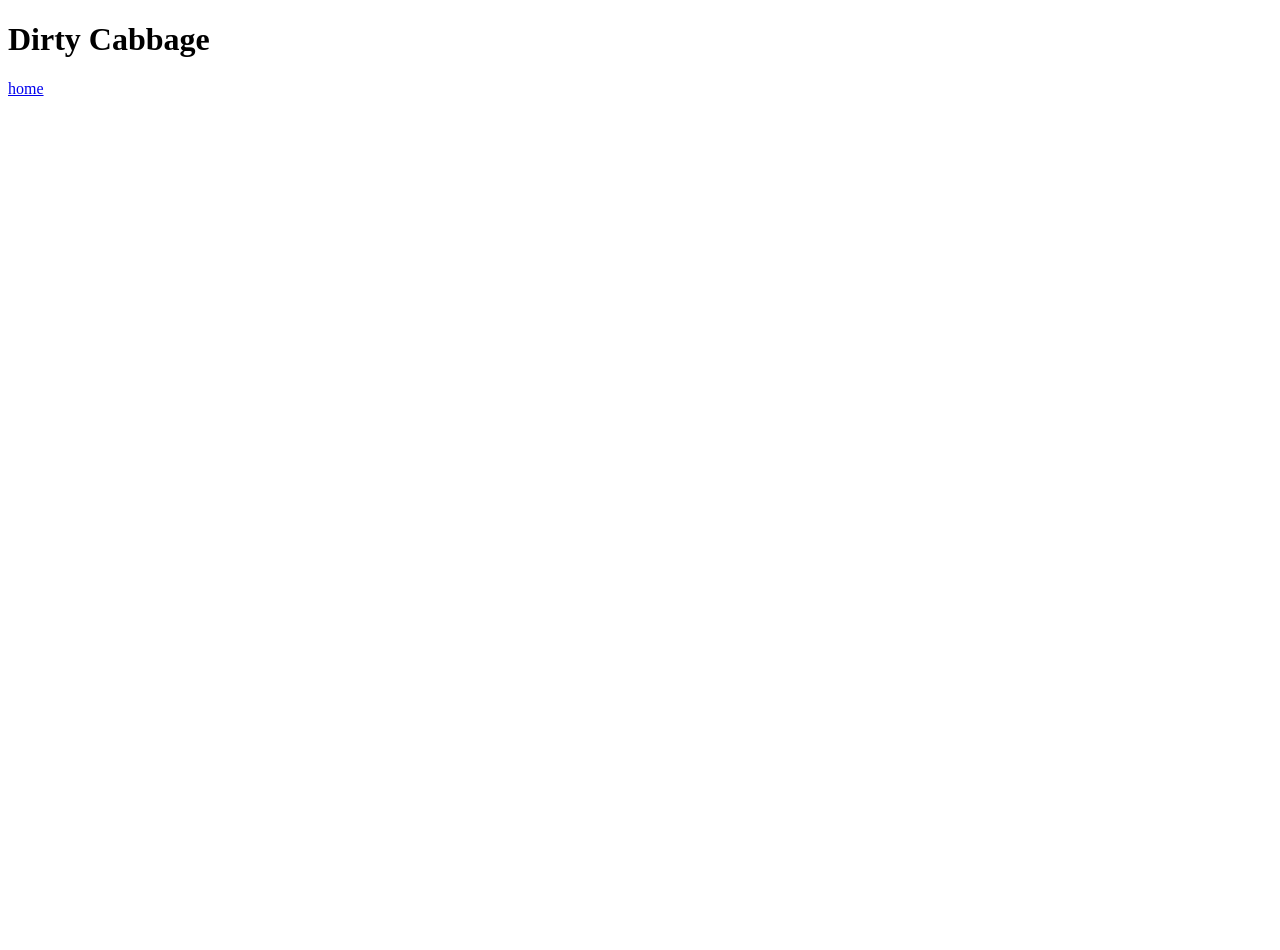
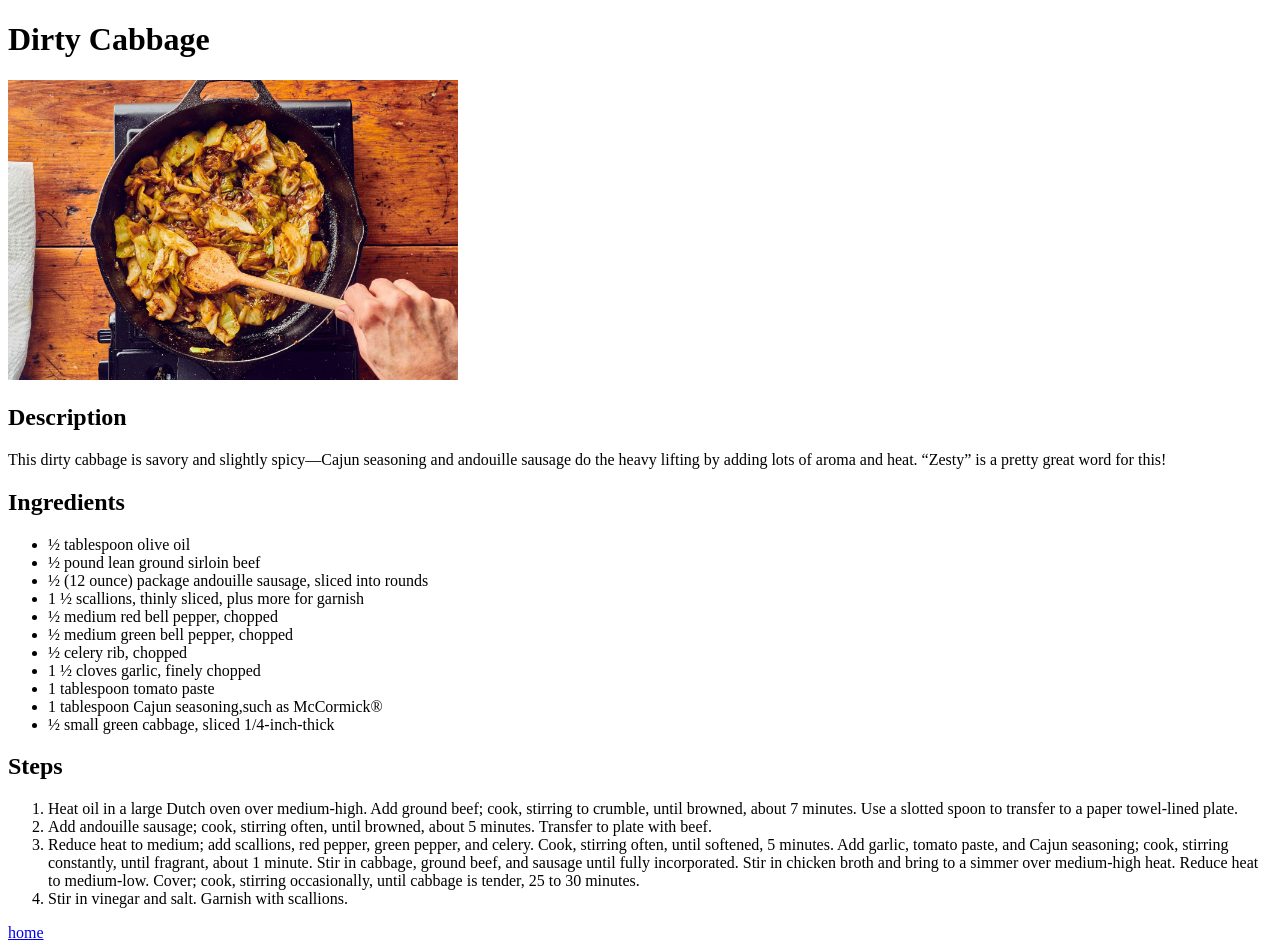
Before and after one commit to hxpelessclxwn/odin-recipes, a plain HTML site: page recipes/dirtycabbage.html in a window 1280 px wide. Before the commit the page ends 800 px from the top, so only its background shows below. Drawn offline with Linux system fonts and the light colour scheme.

Commit message:
Add dirty cabbage recipe

```diff
--- a/recipes/dirtycabbage.html
+++ b/recipes/dirtycabbage.html
@@ -1,12 +1,40 @@
 <!DOCTYPE html>
 <html lang="en">
     <head>
-        <title></title>
+        <title>Dirty Cabbage Recipe</title>
         <meta charset="UTF-8">
     </head>
 
     <body>
         <h1>Dirty Cabbage</h1>
+        <img src="images/cabbage.jpg" alt="A plate with cabbage on wooden table"
+        height="300">
+
+        <h2>Description</h2>
+          <p>This dirty cabbage is savory and slightly spicy—Cajun seasoning and andouille sausage do the heavy lifting by adding lots of aroma and heat. “Zesty” is a pretty great word for this!</p>
+
+        <h2>Ingredients</h2>
+        <ul>
+            <li>½ tablespoon olive oil</li>
+            <li>½ pound lean ground sirloin beef</li>
+            <li>½ (12 ounce) package andouille sausage, sliced into rounds</li>
+            <li>1 ½ scallions, thinly sliced, plus more for garnish</li>
+            <li>½ medium red bell pepper, chopped</li>
+            <li>½ medium green bell pepper, chopped</li>
+            <li>½ celery rib, chopped</li>
+            <li>1 ½ cloves garlic, finely chopped</li>
+            <li>1 tablespoon tomato paste</li>
+            <li>1 tablespoon Cajun seasoning,such as McCormick®</li>
+            <li>½ small green cabbage, sliced 1/4-inch-thick</li>
+        </ul>
+
+        <h2>Steps</h2>
+        <ol>
+            <li>Heat oil in a large Dutch oven over medium-high. Add ground beef; cook, stirring to crumble, until browned, about 7 minutes. Use a slotted spoon to transfer to a paper towel-lined plate.</li>
+            <li>Add andouille sausage; cook, stirring often, until browned, about 5 minutes. Transfer to plate with beef.</li>
+            <li>Reduce heat to medium; add scallions, red pepper, green pepper, and celery. Cook, stirring often, until softened, 5 minutes. Add garlic, tomato paste, and Cajun seasoning; cook, stirring constantly, until fragrant, about 1 minute. Stir in cabbage, ground beef, and sausage until fully incorporated. Stir in chicken broth and bring to a simmer over medium-high heat. Reduce heat to medium-low. Cover; cook, stirring occasionally, until cabbage is tender, 25 to 30 minutes. </li>
+            <li>Stir in vinegar and salt. Garnish with scallions.</li>
+        </ol>
         <a href="../index.html">home</a>
     </body>
 </html>
```
Also changed, not shown: recipes/images/cabbage.jpg (added).
